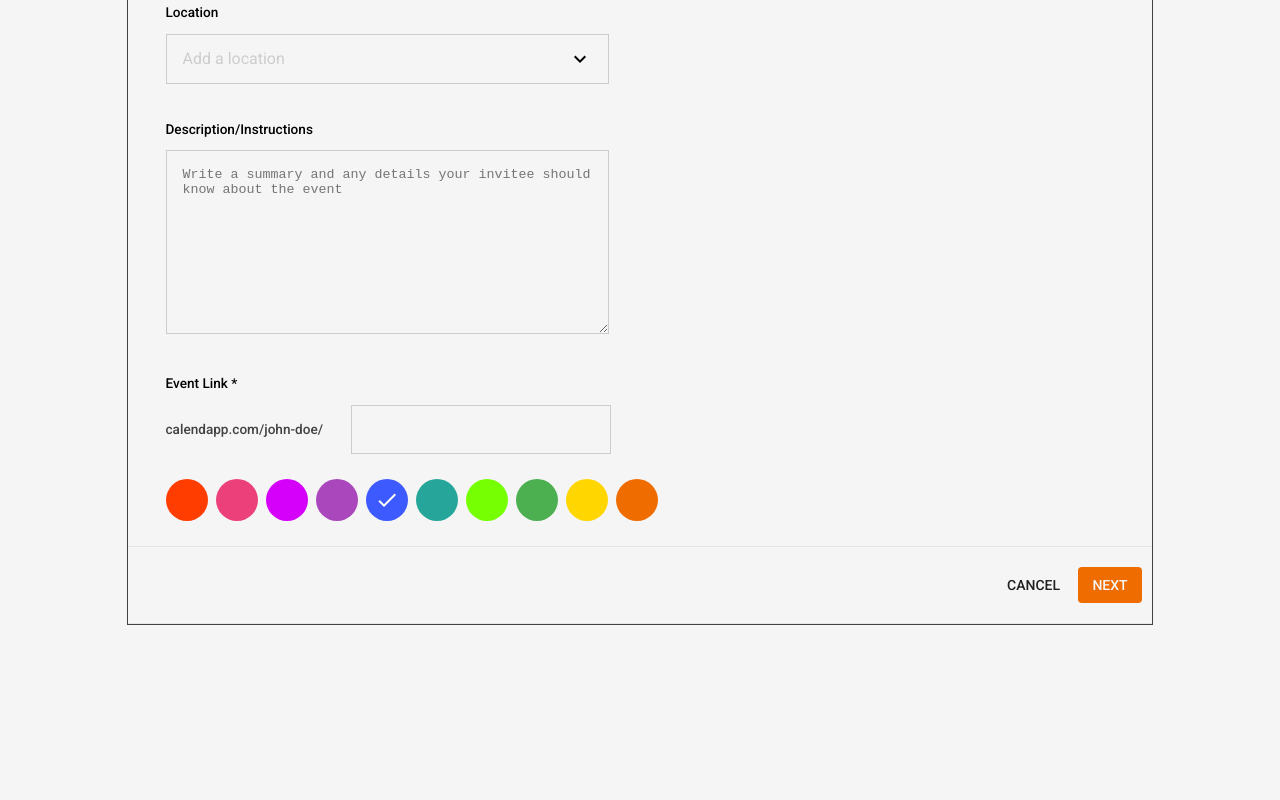
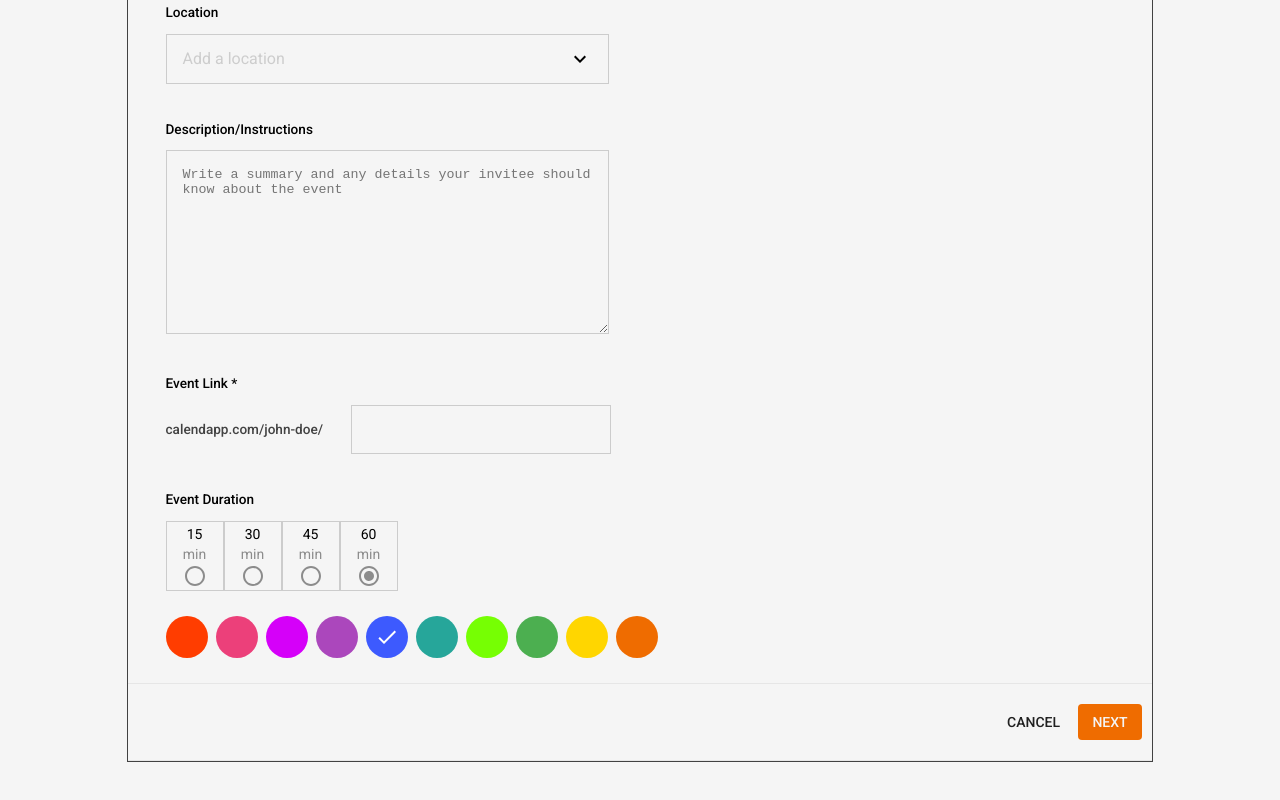
Before and after one commit to hatchways/team-matcha, a React (Create React App) app in the folder client/: page /events/event-type/solo in a window 1280 px wide. Shown: the part 423-1223 px from the top of the page. Before the commit the page ends 1148 px from the top, so only its background shows below. Built offline with nearby package versions, Linux system fonts and the light colour scheme.

Commit message:
event duration radio btns added

```diff
--- a/client/src/pages/EventTypePage/SoloEventPage/FormSubmitControls/FormSubmitControls.js
+++ b/client/src/pages/EventTypePage/SoloEventPage/FormSubmitControls/FormSubmitControls.js
@@ -1,21 +1,22 @@
 // importing modules
-import React, { Component } from 'react';
+import React from 'react';
+import { withRouter } from 'react-router-dom';
 import { Box, Button, Typography } from '@material-ui/core';
 
-const FormSubmitControls = ({ isFormHeader }) => (
+const FormSubmitControls = (props) => (
     <Box className="soloEvent__form--header">
         {
-            isFormHeader
+            props.isFormHeader
             ? <Typography className="soloEvent__form--header--text">
                 What event is this?
             </Typography>
             : <p>&nbsp;</p>
         }
         <Box className="soloEvent__btn">
-            <Button  className="soloEvent__btn--cancel">Cancel</Button>
+            <Button  onClick={() => props.history.push('/events')} className="soloEvent__btn--cancel">Cancel</Button>
             <Button type="submit" className="soloEvent__btn--next">Next</Button>
         </Box>
     </Box>
 );
 
-export default FormSubmitControls;
+export default withRouter(FormSubmitControls);
--- a/client/src/pages/EventTypePage/SoloEventPage/SoloEventPage.js
+++ b/client/src/pages/EventTypePage/SoloEventPage/SoloEventPage.js
@@ -20,7 +20,7 @@ class SoloEventPage extends Component {
         this.state = {
             eventColor: '#3d5afe',
             eventDescription: '',
-            eventDuration: '',
+            eventDuration: "60",
             eventLink: '',
             eventLocation: '',
             eventName: '',
@@ -144,6 +144,64 @@ class SoloEventPage extends Component {
                         </Box>
 
                         <Box className="soloEvent__form--input">
+                            <Typography className="soloEvent__form--input--label" variant="h6">Event Duration</Typography>
+                            <Box className="soloEvent__form--duration">
+                                <Box className="soloEvent__form--duration--time">
+                                    <Typography variant="body2" className="soloEvent__form--duration--text">
+                                        15<br/>
+                                        <span className="soloEvent__form--duration--text--span">min</span>
+                                    </Typography>
+                                    <Radio
+                                        onChange={this.handleUserInput}
+                                        checked={this.state.eventDuration === "15"}
+                                        name="eventDuration"
+                                        className="soloEvent__form--duration--radio"
+                                        value="15"
+                                    />
+                                </Box>
+                                <Box className="soloEvent__form--duration--time">
+                                    <Typography variant="body2" className="soloEvent__form--duration--text">
+                                        30<br/>
+                                        <span className="soloEvent__form--duration--text--span">min</span>
+                                    </Typography>
+                                    <Radio
+                                        onChange={this.handleUserInput}
+                                        checked={this.state.eventDuration === "30"}
+                                        name="eventDuration"
+                                        className="soloEvent__form--duration--radio"
+                                        value="30"
+                                    />
+                                </Box>
+                                <Box className="soloEvent__form--duration--time">
+                                    <Typography variant="body2" className="soloEvent__form--duration--text">
+                                        45<br/>
+                                        <span className="soloEvent__form--duration--text--span">min</span>
+                                    </Typography>
+                                    <Radio
+                                        onChange={this.handleUserInput}
+                                        checked={this.state.eventDuration === "45"}
+                                        name="eventDuration"
+                                        className="soloEvent__form--duration--radio"
+                                        value="45"
+                                    />
+                                </Box>
+                                <Box className="soloEvent__form--duration--time">
+                                    <Typography variant="body2" className="soloEvent__form--duration--text">
+                                        60<br/>
+                                        <span className="soloEvent__form--duration--text--span">min</span>
+                                    </Typography>
+                                    <Radio
+                                        onChange={this.handleUserInput}
+                                        checked={this.state.eventDuration === "60"}
+                                        name="eventDuration"
+                                        className="soloEvent__form--duration--radio"
+                                        value="60"
+                                    />
+                                </Box>
+                            </Box>
+                        </Box>
+
+                        <Box className="soloEvent__form--input">
                             <RadioColorList
                             eventColor={this.state.eventColor}
                             handleUserInput={this.handleUserInput}
--- a/client/src/styles/components/SoloEvent.scss
+++ b/client/src/styles/components/SoloEvent.scss
@@ -157,6 +157,25 @@
                 margin-left: 8px !important;
             }
         }
+
+        &--duration{
+            @include applyFlex(center, flex-start);
+            &--time{
+                border: solid 1px $off-black;
+                padding: 2px 16px;
+                text-align: center;
+            }
+            &--text{
+                &--span{
+                    color: $light-gray;
+                }
+            }
+            &--radio{
+                color: $light-gray !important;
+                margin: 0 !important;
+                padding: 0 !important;
+            }
+        }
     }
 
     &__btn{
```
